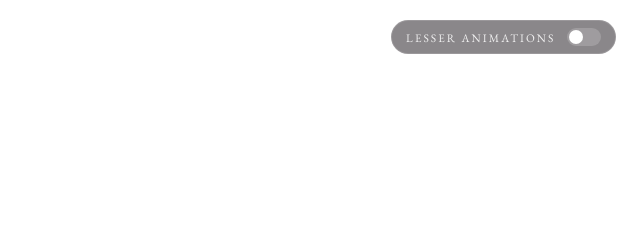
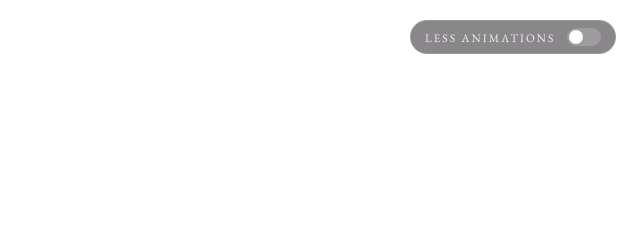
Before and after one commit to emircihangir/web_assignment_1, a plain HTML site: page index.html in a window 1280 px wide. Shown: the top 240 px of the page, 640-1280 px from the left. Drawn offline with nearby package versions, Linux system fonts and the light colour scheme.

Commit message:
Fix typo

```diff
--- a/index.html
+++ b/index.html
@@ -12,7 +12,7 @@
 <body>
 
 <label class="animation-toggle" for="animToggle">
-    <span class="label-text">Lesser Animations</span>
+    <span class="label-text">Less Animations</span>
     <span class="switch">
         <input type="checkbox" id="animToggle" aria-label="Toggle lesser animations">
         <span class="slider"></span>
```
